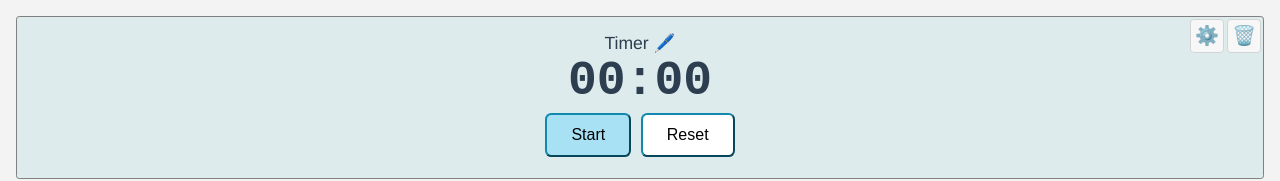
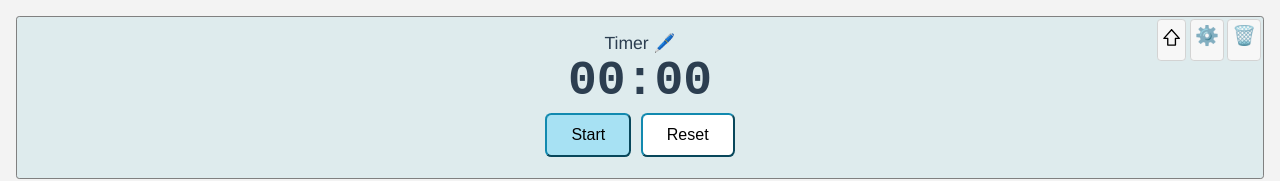
Before and after one commit to lejonmanen/timer-vue, a Vue app: page / in a window 1280 px wide. Both pictures are taken after a click on the button "Add timer". Shown: the top 181 px of the page. Built offline with nearby package versions, Linux system fonts and the light colour scheme.

Commit message:
Reorder widgets

```diff
--- a/src/App.vue
+++ b/src/App.vue
@@ -4,8 +4,10 @@
 
 <template>
 	<div id="app">
-		<Widget v-for="t in ts" :key="t.id" :type="t.type" :id="t.id"
-			@close="remove(t.id)" />
+		<Widget v-for="(t, index) in ts" :key="t.id" :type="t.type" :id="t.id"
+		:isTop="index === 0"
+			@close="remove(t.id)"
+			@up="moveUp(t.id)" />
 		<button class="ghost"
 			@click="addTimer">Add timer</button>
 		<button class="ghost"
@@ -44,41 +46,21 @@ export default {
 				id = Math.random();
 			} while( oldIds.some(o => o.id === id) );
 			return id;
+		},
+		moveUp(id) {
+			let newTs = [ ...this.ts ]
+			let i = newTs.findIndex(x => x.id === id)
+			if( i <= 0 ) return;
+
+			let temp = newTs[i]
+			newTs[i] = newTs[i-1]
+			newTs[i-1] = temp
+			this.ts = newTs
 		}
 	}
 }
 </script>
 
 <style>
-body {
-	margin: 0em;
-	padding: 1em;
-	background-color: #F3F3F3;
-}
-#app {
-	font-family: Avenir, Helvetica, Arial, sans-serif;
-	-webkit-font-smoothing: antialiased;
-	-moz-osx-font-smoothing: grayscale;
-	text-align: center;
-	color: #2c3e50;
-	margin: 0px;
-	padding: 0em;
-}
-button {
-	margin: 0.3em;
-	padding: 0.7em 3.5em;
-	font-size: 1em;
-	border-radius: 0.4em;
-	background-color: #A7E1F3;
-	border-color: #1189AF;
-	transition: all 0.6s;
-}
-button.ghost {
-	background-color: white;
-}
-button:hover {
-	background-color: #77CFEB;
-	cursor: pointer;
-	/* border-color: #1189AF */
-}
+
 </style>
--- /dev/null
+++ b/src/assets/global.css
@@ -0,0 +1,55 @@
+/* General styles */
+body {
+	margin: 0em;
+	padding: 1em;
+	background-color: #F3F3F3;
+}
+#app {
+	font-family: Avenir, Helvetica, Arial, sans-serif;
+	-webkit-font-smoothing: antialiased;
+	-moz-osx-font-smoothing: grayscale;
+	text-align: center;
+	color: #2c3e50;
+	margin: 0px;
+	padding: 0em;
+}
+button {
+	margin: 0.3em;
+	padding: 0.7em 3.5em;
+	font-size: 1em;
+	border-radius: 0.4em;
+	background-color: #A7E1F3;
+	border-color: #1189AF;
+	transition: all 0.6s;
+}
+button.ghost {
+	background-color: white;
+}
+button:hover {
+	background-color: #77CFEB;
+	cursor: pointer;
+	/* border-color: #1189AF */
+}
+
+
+/* Widget styles */
+:root {
+	--running-bg: #C9F7FF;
+	--paused-bg: #DEEBED;
+	--hover-icon-bg: lightgray;
+	--icon-bg: #F7F7F7;
+	--button-bg: #A7E1F3;
+	--button-border: #1189AF;
+	--ghost-bg: white;
+	--button-hover: #77CFEB;
+	--overdue-bg: #FFE1E9;
+}
+.running {
+	background-color: var(--running-bg);
+}
+.paused {
+	background-color: var(--paused-bg);
+}
+.overdue {
+	background-color: var(--overdue-bg);
+}
--- a/src/components/Note.vue
+++ b/src/components/Note.vue
@@ -7,6 +7,9 @@
         <div class="align-top-right">
             <div class="floating-icons">
                 <div class="grow"> </div>
+                <div v-if="!isTop" class="icon up" @click="$emit('up')">
+                    <UpArrow />
+                </div>
                 <div class="icon close" @click="$emit('close')"> 🗑️ </div>
             </div>
         </div>
@@ -14,9 +17,10 @@
 </template>
 
 <script>
-import upArrowSvg from '../assets/up-arrow.svg'
-
+import UpArrow from './svg/UpArrow.vue'
 export default {
+    components: { UpArrow },
+    props: ['isTop'],
     data: () => ({
         editingText: false,
 		text: "Click to change text"
@@ -58,7 +62,7 @@ export default {
 }
 
 
-.align-top-right {
+/* .align-top-right {
 	position: absolute;
 	top: 0px;
 	right: 0px;
@@ -68,8 +72,8 @@ export default {
 }
 .grow {
 	flex-grow: 1;
-}
-.floating-icons {
+} */
+/* .floating-icons {
 	font-family: Courier New;
 	font-weight: bold;
 	font-size: 1.2em;
@@ -88,6 +92,12 @@ export default {
 .floating-icons .icon:hover {
 	cursor: pointer;
 	background-color: var(--hover-icon-bg);
+} */
+.icon.up {
+    /* height: 1em; */
+    display: grid;
+    /* justify-content: center; */
+    align-items: center;
 }
 
 </style>
--- a/src/components/Timer.vue
+++ b/src/components/Timer.vue
@@ -15,6 +15,9 @@
 		<div class="align-top-right">
 			<div class="floating-icons">
 				<div class="grow"> </div>
+				<div v-if="!isTop" class="icon up" @click="$emit('up')">
+                    <UpArrow />
+                </div>
 				<div class="icon settings" @click="showSettings = !showSettings"> ⚙️️ </div>
 				<div class="icon close" @click="doClose"> 🗑️ </div>
 			</div>
@@ -33,11 +36,13 @@
 
 
 <script>
+import UpArrow from './svg/UpArrow.vue'
 import OnOff from './OnOff.vue'
 import { formatNumber, getClockComponents } from '../utils/funcs.js';
 const STOPPED = 1, STARTED = 2, PAUSED = 3;
 export default {
-	components: { OnOff },
+	components: { OnOff, UpArrow },
+	props: ['isTop'],
 	data: () => ({
 		state: STOPPED,
 		seconds: 0,
@@ -169,18 +174,6 @@ export default {
 
 
 <style lang="css" scoped>
-.timer {
-	--running-bg: #C9F7FF;
-	--paused-bg: #DEEBED;
-	--hover-icon-bg: lightgray;
-	--icon-bg: #F7F7F7;
-	--button-bg: #A7E1F3;
-	--button-border: #1189AF;
-	--ghost-bg: white;
-	--button-hover: #77CFEB;
-	--overdue-bg: #FFE1E9;
-}
-
 .running {
 	background-color: var(--running-bg);
 }
@@ -191,46 +184,8 @@ export default {
 	background-color: var(--overdue-bg);
 }
 
-
-.align-top-right {
-	position: absolute;
-	top: 0px;
-	right: 0px;
-	display: flex;
-	flex-direction: column;
-	z-index: 1;
-	/* justify-content: flex-start; */
-	/* text-align: right; */
-}
-.grow {
-	flex-grow: 1;
-}
-.floating-icons {
-	/* position: relative;
-	z-index: 10; */
-	font-family: Courier New;
-	font-weight: bold;
-	font-size: 1.2em;
-	display: flex;
-	flex-direction: row;
-	user-select: none;
-}
-.floating-icons > .icon {
-	background-color: var(--icon-bg);
-	border: 1px solid lightgray;
-	border-radius: 0.2em;
-	padding: 0.2em;
-	margin: 0.1em;
-	transition: all 1s;
-}
-.floating-icons .icon:hover {
-	cursor: pointer;
-	background-color: var(--hover-icon-bg);
-}
-
 .settings-menu {
-	/* position: relative;
-	z-index: 20; */
+	z-index: 2;
 	background-color: var(--icon-bg);
 	font-size: 1.05em;
 	padding: 0.2em 1em;
@@ -242,7 +197,6 @@ export default {
 	border: 1px solid lightgray;
 	border-radius: 0.2em;
 }
-
 
 .timer {
 	position: relative;
@@ -263,21 +217,5 @@ export default {
 .timer h3:hover {
 	cursor: pointer;
 }
-button {
-	margin: 0.3em;
-	padding: 0.7em 1.5em;
-	font-size: 1em;
-	border-radius: 0.4em;
-	background-color: var(--button-bg);
-	border-color: var(--button-border);
-	transition: all 0.6s;
-}
-button.ghost {
-	background-color: var(--ghost-bg);
-}
-button:hover {
-	background-color: var(--button-hover);
-	cursor: pointer;
-	/* border-color: #1189AF */
-}
+
 </style>
--- a/src/components/Widget.vue
+++ b/src/components/Widget.vue
@@ -1,7 +1,7 @@
 <template>
-    <div class="component">
-        <Timer v-if="type=='timer'" @close="$emit('close', id)" />
-        <Note v-if="type=='note'" @close="$emit('close', id)" />
+    <div class="widget">
+        <Timer v-if="type=='timer'" :isTop="isTop" @close="$emit('close', id)" @up="$emit('up', id)" />
+        <Note v-if="type=='note'" :isTop="isTop" @close="$emit('close', id)" @up="$emit('up', id)" />
     </div>
 </template>
 
@@ -10,15 +10,64 @@ import Timer from './Timer.vue'
 import Note from './Note.vue'
 export default {
     components: { Timer, Note },
-    props: { type: String, id: Number },
+    props: { type: String, id: Number, isTop: { type: Boolean, value: false } },
     data: () => ({
 
     })
 }
 </script>
 
-<style scoped>
-.component {
+<style>
+.widget {
 
 }
+.widget button {
+	margin: 0.3em;
+	padding: 0.7em 1.5em;
+	font-size: 1em;
+	border-radius: 0.4em;
+	background-color: var(--button-bg);
+	border-color: var(--button-border);
+	transition: all 0.6s;
+}
+.widget button.ghost {
+	background-color: var(--ghost-bg);
+}
+.widget button:hover {
+	background-color: var(--button-hover);
+	cursor: pointer;
+	/* border-color: #1189AF */
+}
+
+.align-top-right {
+	position: absolute;
+	top: 0px;
+	right: 0px;
+	display: flex;
+	flex-direction: column;
+}
+.grow {
+	flex-grow: 1;
+}
+.floating-icons {
+	font-family: Courier New;
+	font-weight: bold;
+	font-size: 1.2em;
+	display: flex;
+	flex-direction: row;
+	user-select: none;
+}
+.floating-icons > .icon {
+	background-color: var(--icon-bg);
+	border: 1px solid lightgray;
+	border-radius: 0.2em;
+	padding: 0.2em;
+	margin: 0.1em;
+	transition: all 1s;
+}
+.floating-icons .icon:hover {
+	cursor: pointer;
+	background-color: var(--hover-icon-bg);
+}
+
 </style>
--- /dev/null
+++ b/src/components/svg/UpArrow.vue
@@ -0,0 +1,24 @@
+<template>
+    <svg class="component" viewBox="0 0 100 100">
+        <polyline points="50,10 90,55 70,55 70,90 30,90 30,55 10,55 50,10"
+        stroke="black" stroke-width="7px" stroke-linecap="round" stroke-linejoin="round"
+        fill="transparent" />
+    </svg>
+</template>
+
+<script>
+export default {
+    // name: '',
+    // props: { width: '1em', height: '1em' },
+    data: () => ({
+
+    })
+}
+</script>
+
+<style scoped>
+.component {
+    width: 1em;
+    height: 1.4em;
+}
+</style>
--- a/src/main.js
+++ b/src/main.js
@@ -1,4 +1,5 @@
 import { createApp } from 'vue'
+import "./assets/global.css";
 import App from './App.vue'
 
 createApp(App).mount('#app')
```
Also changed, not shown: src/assets/logo.png (deleted).
